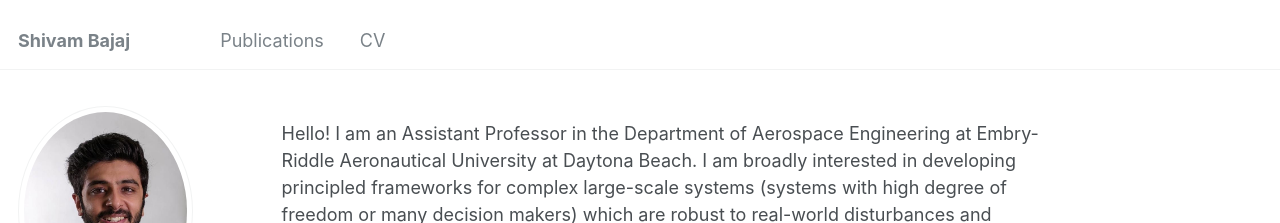
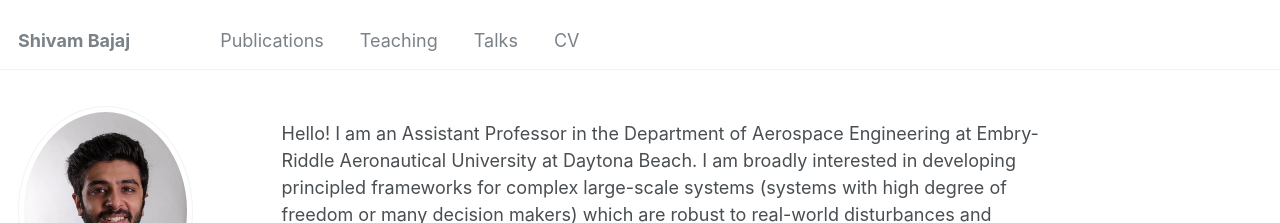
Before and after one commit to shivambajaj08/shivambajaj08.github.io, a Jekyll site: the page built from _pages/about.md, in a window 1280 px wide. Shown: the top 223 px of the page. Built offline with Jekyll 4.4.1, drawn with Linux system fonts in a browser that asks for light colours; some web fonts are replaced.

Commit message:
Update navigation.yml

```diff
--- a/_data/navigation.yml
+++ b/_data/navigation.yml
@@ -3,8 +3,11 @@ main:
   - title: "Publications"
     url: https://scholar.google.com/citations?user=zSn9PSEAAAAJ&hl=en
 
-  # - title: "Teaching"
-  #   url: /teaching/
+  - title: "Teaching"
+    url: /teaching/
+
+  - title: "Talks"
+    url: /talks/
 
   # - title: "Portfolio"
     # url: /portfolio/
```
